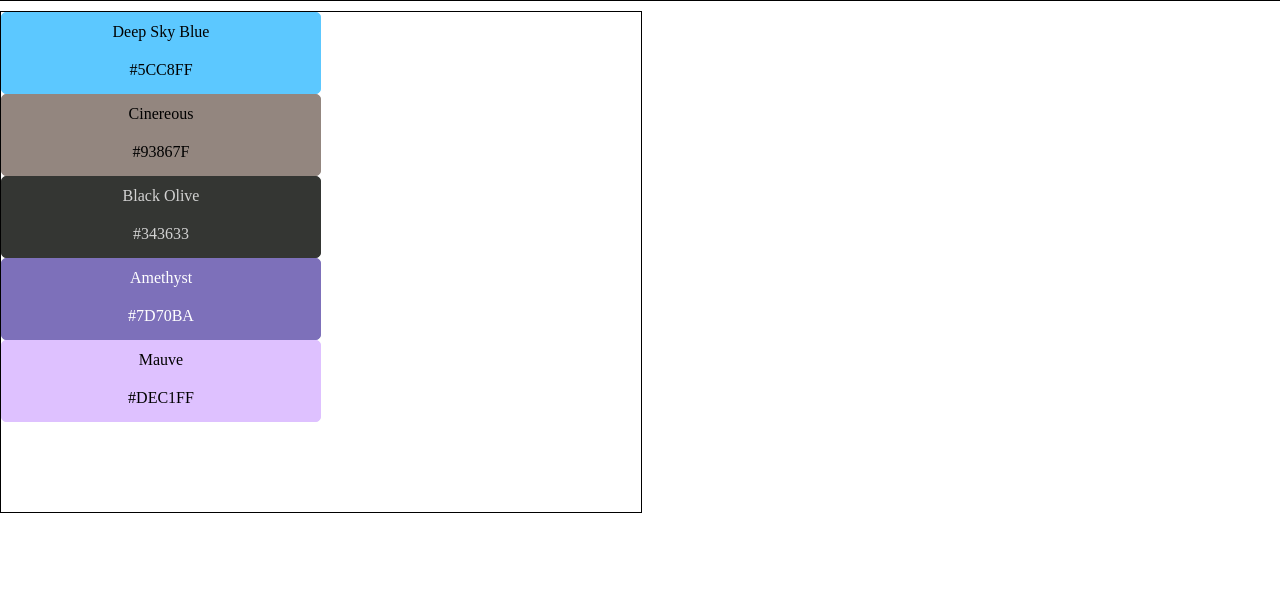
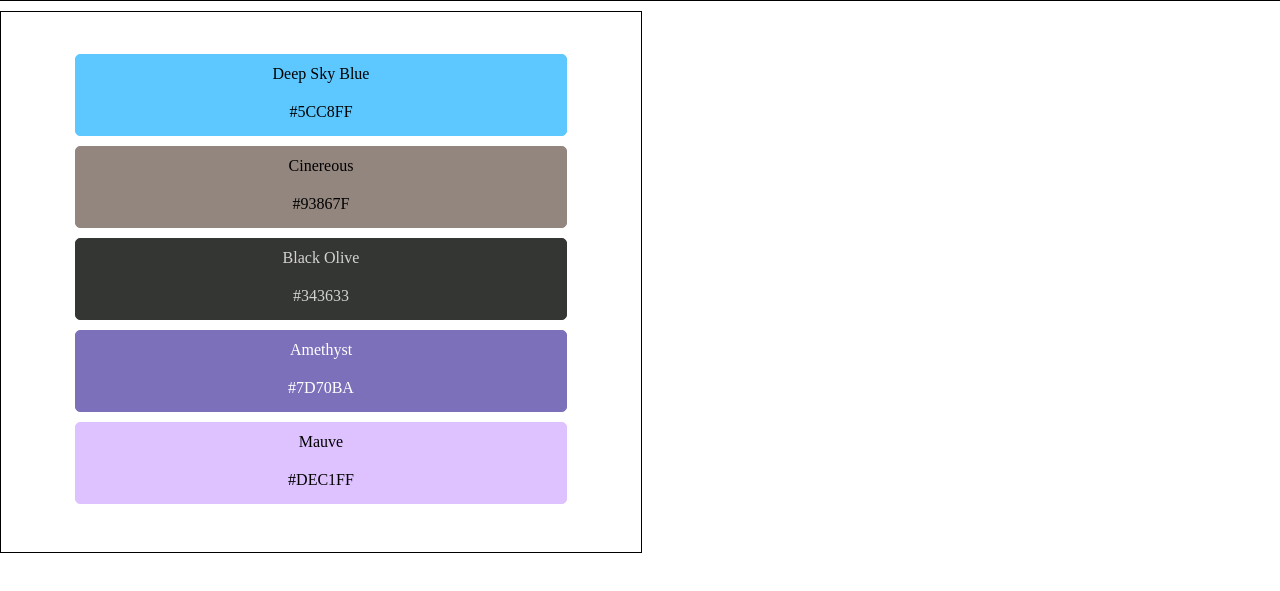
Before and after one commit to MattMorrison94/Codecademy-Styleguide, a plain HTML site: page index.html in a window 1280 px wide. Shown: the part 121-712 px from the top of the page. Drawn offline with Linux system fonts and the light colour scheme.

Commit message:
additional color styling

```diff
--- a/style.css
+++ b/style.css
@@ -2,6 +2,13 @@
     margin: 0;
     padding: 0;
 }
+
+/* attempted background color scheme */
+/*
+body {
+    background: linear-gradient(to bottom, #9c9b98, #b3b2ae, #c9c8c5, #dcdad6, #f0eee9 );
+}
+*/
 
 header {
     height: 120px;
@@ -34,19 +41,19 @@ header {
 
 .color-left {
     border: solid 1px black;
-    height: 500px;
+    height: 540px;
     width: 50%;
 }
 
 .colors {
     /* display: flex;
     justify-content: space-around; */
-    width: 50%;
+    width: 80%;
     align-items: center;
+
     /* assess padding styles */
-    /*
-    padding-left: 20px;
-    padding-top: 20px; */
+    padding-top: 5%;
+    padding-left: 10%;
 }
 
 /* Individual Color Styling */
@@ -60,6 +67,7 @@ header {
     border: solid 1px #5cc8ff;
     border-radius: 5px;
     background-color: #5cc8ff;
+    margin: 10px;
     /* font color? */
 }
 
@@ -76,6 +84,7 @@ header {
     border: solid 1px #93867F;
     border-radius: 5px;
     background-color: #93867F;
+    margin: 10px;
     /* font color? */
 }
 
@@ -93,6 +102,7 @@ header {
     border-radius: 5px;
     background-color: #343633;
     color: lightgray;
+    margin: 10px;
 }
 
 .black-olive p {
@@ -109,6 +119,7 @@ header {
     border-radius: 5px;
     background-color: #7D70BA;
     color: white;
+    margin: 10px;
 }
 
 .amethyst p {
@@ -124,6 +135,7 @@ header {
     border: solid 1px #dec1ff;
     border-radius: 5px;
     background-color: #DEC1FF;
+    margin: 10px;
     /* font color? */
 }
 
```
